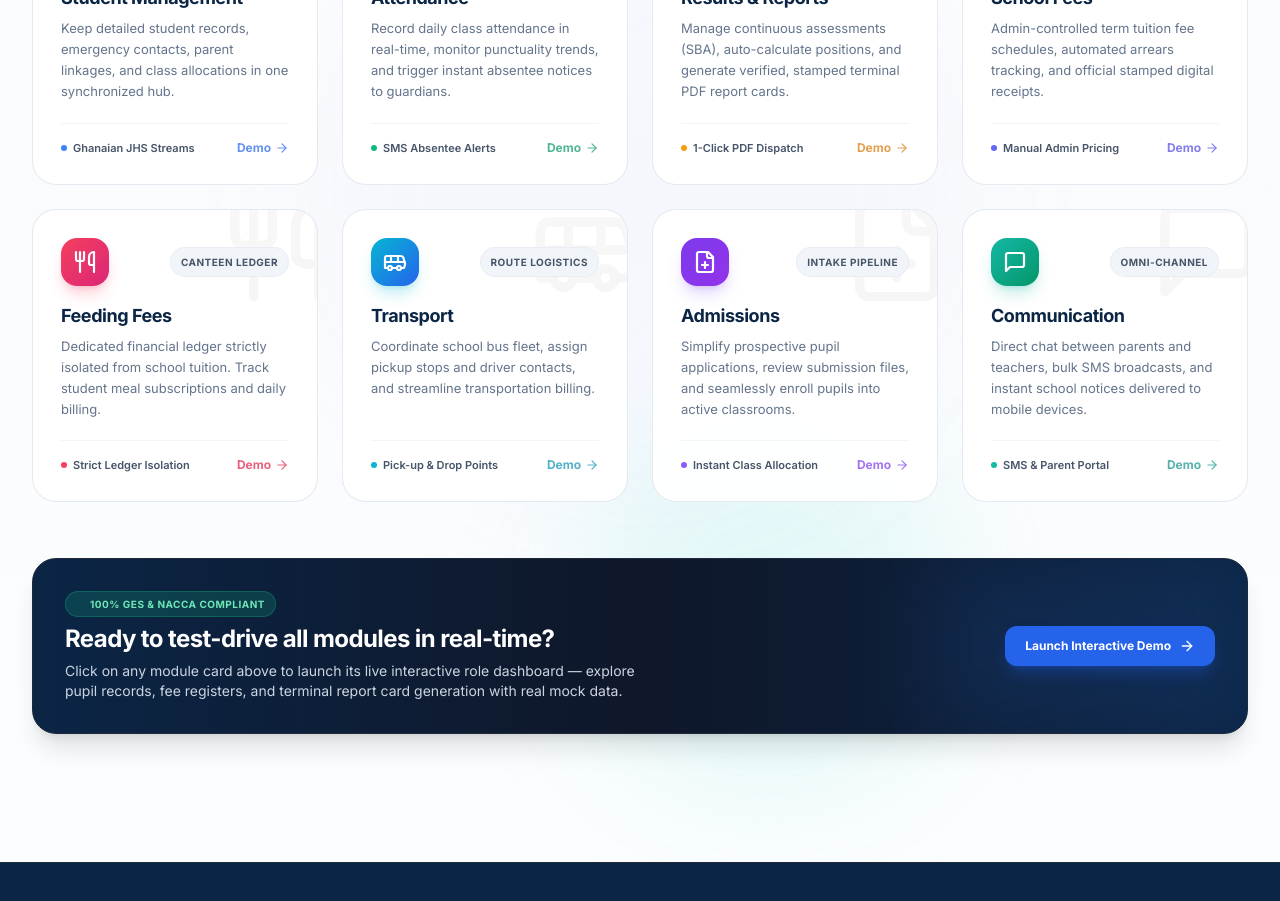
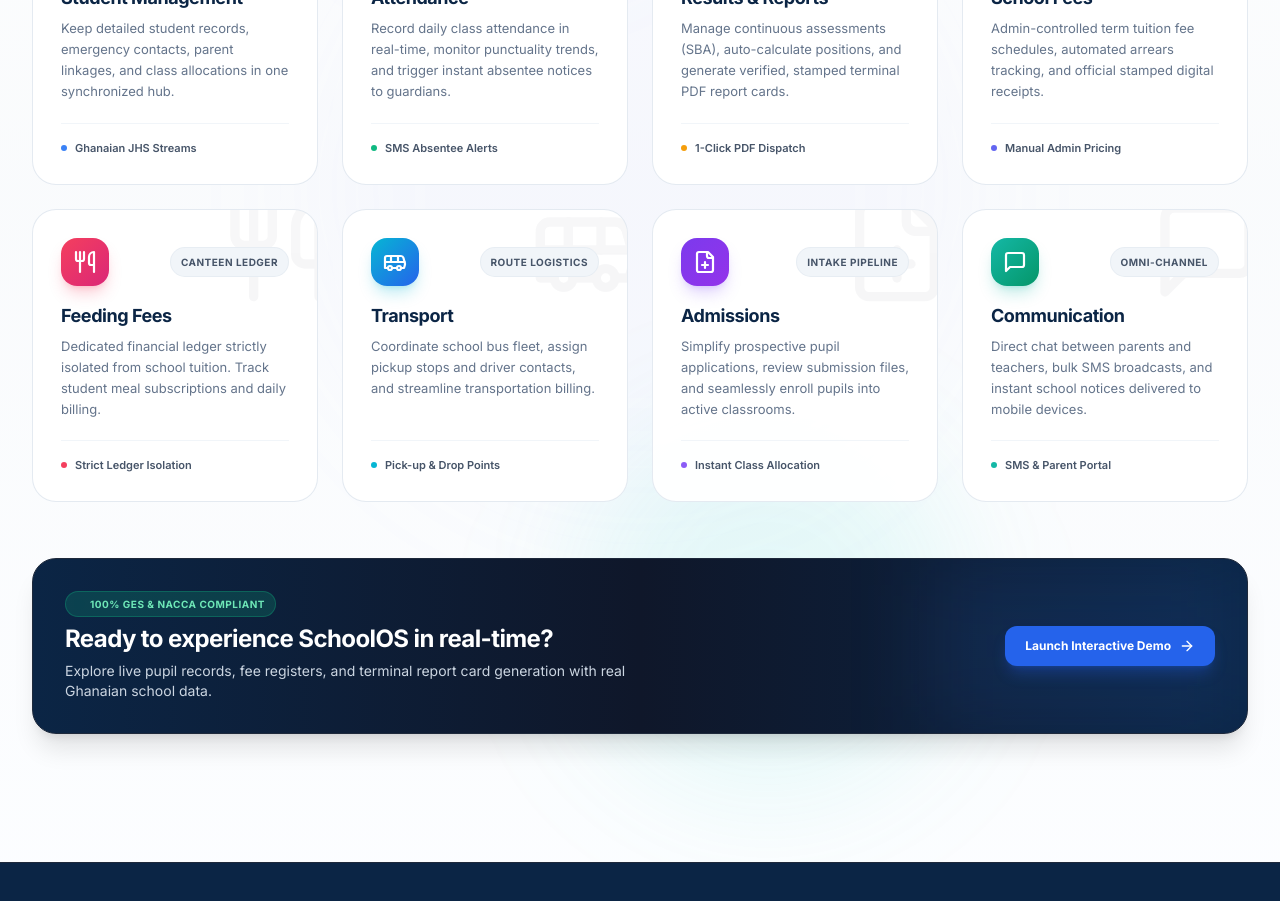
Before and after one commit to Elijahamet/JHS-PROJECT, a React (Vite) app: page / in a window 1280 px wide. Shown: the part 1780-2681 px from the top of the page. Built offline with nearby package versions, Linux system fonts and the light colour scheme.

Commit message:
style: remove demo buttons and click handlers from landing page feature cards

```diff
--- a/src/components/landing/LandingPageView.tsx
+++ b/src/components/landing/LandingPageView.tsx
@@ -298,10 +298,7 @@
           <div className="grid grid-cols-1 sm:grid-cols-2 lg:grid-cols-4 gap-6">
 
             {/* 1. Student Management */}
-            <div
-              onClick={() => handleLaunchRoleDemo('school_admin')}
-              className="group relative rounded-3xl bg-white/95 backdrop-blur-xs border border-slate-200/90 p-6 sm:p-7 shadow-xs hover:shadow-2xl hover:shadow-blue-900/10 hover:-translate-y-2.5 transition-all duration-300 ease-out flex flex-col justify-between overflow-hidden cursor-pointer hover:border-blue-300"
-            >
+            <div className="group relative rounded-3xl bg-white/95 backdrop-blur-xs border border-slate-200/90 p-6 sm:p-7 shadow-xs hover:shadow-2xl hover:shadow-blue-900/10 hover:-translate-y-2.5 transition-all duration-300 ease-out flex flex-col justify-between overflow-hidden cursor-default hover:border-blue-300">
               <div className="absolute -right-8 -bottom-8 w-40 h-40 rounded-full blur-2xl opacity-0 group-hover:opacity-100 transition-opacity duration-500 pointer-events-none bg-blue-500/10" />
               <Users className="absolute -right-4 -top-4 w-28 h-28 text-slate-900 opacity-[0.03] group-hover:opacity-[0.06] group-hover:scale-110 group-hover:rotate-6 transition-all duration-500 pointer-events-none" />
 
@@ -324,23 +321,16 @@
                 </div>
               </div>
 
-              <div className="relative z-10 pt-4 mt-5 border-t border-slate-100 flex items-center justify-between text-xs">
-                <span className="inline-flex items-center gap-1.5 font-semibold text-slate-600 text-[11px]">
-                  <span className="w-1.5 h-1.5 rounded-full bg-blue-500" />
+              <div className="relative z-10 pt-4 mt-5 border-t border-slate-100 flex items-center gap-2 text-xs">
+                <span className="w-1.5 h-1.5 rounded-full bg-blue-500 shrink-0" />
+                <span className="font-semibold text-slate-600 text-[11px]">
                   Ghanaian JHS Streams
-                </span>
-                <span className="inline-flex items-center gap-1 font-bold text-blue-600 text-xs opacity-70 group-hover:opacity-100 group-hover:translate-x-1 transition-all">
-                  <span>Demo</span>
-                  <ArrowRight className="w-3.5 h-3.5" />
                 </span>
               </div>
             </div>
 
             {/* 2. Attendance */}
-            <div
-              onClick={() => handleLaunchRoleDemo('teacher')}
-              className="group relative rounded-3xl bg-white/95 backdrop-blur-xs border border-slate-200/90 p-6 sm:p-7 shadow-xs hover:shadow-2xl hover:shadow-emerald-900/10 hover:-translate-y-2.5 transition-all duration-300 ease-out flex flex-col justify-between overflow-hidden cursor-pointer hover:border-emerald-300"
-            >
+            <div className="group relative rounded-3xl bg-white/95 backdrop-blur-xs border border-slate-200/90 p-6 sm:p-7 shadow-xs hover:shadow-2xl hover:shadow-emerald-900/10 hover:-translate-y-2.5 transition-all duration-300 ease-out flex flex-col justify-between overflow-hidden cursor-default hover:border-emerald-300">
               <div className="absolute -right-8 -bottom-8 w-40 h-40 rounded-full blur-2xl opacity-0 group-hover:opacity-100 transition-opacity duration-500 pointer-events-none bg-emerald-500/10" />
               <CalendarCheck className="absolute -right-4 -top-4 w-28 h-28 text-slate-900 opacity-[0.03] group-hover:opacity-[0.06] group-hover:scale-110 group-hover:rotate-6 transition-all duration-500 pointer-events-none" />
 
@@ -363,23 +353,16 @@
                 </div>
               </div>
 
-              <div className="relative z-10 pt-4 mt-5 border-t border-slate-100 flex items-center justify-between text-xs">
-                <span className="inline-flex items-center gap-1.5 font-semibold text-slate-600 text-[11px]">
-                  <span className="w-1.5 h-1.5 rounded-full bg-emerald-500" />
+              <div className="relative z-10 pt-4 mt-5 border-t border-slate-100 flex items-center gap-2 text-xs">
+                <span className="w-1.5 h-1.5 rounded-full bg-emerald-500 shrink-0" />
+                <span className="font-semibold text-slate-600 text-[11px]">
                   SMS Absentee Alerts
-                </span>
-                <span className="inline-flex items-center gap-1 font-bold text-emerald-600 text-xs opacity-70 group-hover:opacity-100 group-hover:translate-x-1 transition-all">
-                  <span>Demo</span>
-                  <ArrowRight className="w-3.5 h-3.5" />
                 </span>
               </div>
             </div>
 
             {/* 3. Results & Reports */}
-            <div
-              onClick={() => handleLaunchRoleDemo('teacher')}
-              className="group relative rounded-3xl bg-white/95 backdrop-blur-xs border border-slate-200/90 p-6 sm:p-7 shadow-xs hover:shadow-2xl hover:shadow-amber-900/10 hover:-translate-y-2.5 transition-all duration-300 ease-out flex flex-col justify-between overflow-hidden cursor-pointer hover:border-amber-300"
-            >
+            <div className="group relative rounded-3xl bg-white/95 backdrop-blur-xs border border-slate-200/90 p-6 sm:p-7 shadow-xs hover:shadow-2xl hover:shadow-amber-900/10 hover:-translate-y-2.5 transition-all duration-300 ease-out flex flex-col justify-between overflow-hidden cursor-default hover:border-amber-300">
               <div className="absolute -right-8 -bottom-8 w-40 h-40 rounded-full blur-2xl opacity-0 group-hover:opacity-100 transition-opacity duration-500 pointer-events-none bg-amber-500/10" />
               <Award className="absolute -right-4 -top-4 w-28 h-28 text-slate-900 opacity-[0.03] group-hover:opacity-[0.06] group-hover:scale-110 group-hover:rotate-6 transition-all duration-500 pointer-events-none" />
 
@@ -402,23 +385,16 @@
                 </div>
               </div>
 
-              <div className="relative z-10 pt-4 mt-5 border-t border-slate-100 flex items-center justify-between text-xs">
-                <span className="inline-flex items-center gap-1.5 font-semibold text-slate-600 text-[11px]">
-                  <span className="w-1.5 h-1.5 rounded-full bg-amber-500" />
+              <div className="relative z-10 pt-4 mt-5 border-t border-slate-100 flex items-center gap-2 text-xs">
+                <span className="w-1.5 h-1.5 rounded-full bg-amber-500 shrink-0" />
+                <span className="font-semibold text-slate-600 text-[11px]">
                   1-Click PDF Dispatch
-                </span>
-                <span className="inline-flex items-center gap-1 font-bold text-amber-600 text-xs opacity-70 group-hover:opacity-100 group-hover:translate-x-1 transition-all">
-                  <span>Demo</span>
-                  <ArrowRight className="w-3.5 h-3.5" />
                 </span>
               </div>
             </div>
 
             {/* 4. School Fees */}
-            <div
-              onClick={() => handleLaunchRoleDemo('accountant')}
-              className="group relative rounded-3xl bg-white/95 backdrop-blur-xs border border-slate-200/90 p-6 sm:p-7 shadow-xs hover:shadow-2xl hover:shadow-indigo-900/10 hover:-translate-y-2.5 transition-all duration-300 ease-out flex flex-col justify-between overflow-hidden cursor-pointer hover:border-indigo-300"
-            >
+            <div className="group relative rounded-3xl bg-white/95 backdrop-blur-xs border border-slate-200/90 p-6 sm:p-7 shadow-xs hover:shadow-2xl hover:shadow-indigo-900/10 hover:-translate-y-2.5 transition-all duration-300 ease-out flex flex-col justify-between overflow-hidden cursor-default hover:border-indigo-300">
               <div className="absolute -right-8 -bottom-8 w-40 h-40 rounded-full blur-2xl opacity-0 group-hover:opacity-100 transition-opacity duration-500 pointer-events-none bg-indigo-500/10" />
               <CreditCard className="absolute -right-4 -top-4 w-28 h-28 text-slate-900 opacity-[0.03] group-hover:opacity-[0.06] group-hover:scale-110 group-hover:rotate-6 transition-all duration-500 pointer-events-none" />
 
@@ -441,23 +417,16 @@
                 </div>
               </div>
 
-              <div className="relative z-10 pt-4 mt-5 border-t border-slate-100 flex items-center justify-between text-xs">
-                <span className="inline-flex items-center gap-1.5 font-semibold text-slate-600 text-[11px]">
-                  <span className="w-1.5 h-1.5 rounded-full bg-indigo-500" />
+              <div className="relative z-10 pt-4 mt-5 border-t border-slate-100 flex items-center gap-2 text-xs">
+                <span className="w-1.5 h-1.5 rounded-full bg-indigo-500 shrink-0" />
+                <span className="font-semibold text-slate-600 text-[11px]">
                   Manual Admin Pricing
-                </span>
-                <span className="inline-flex items-center gap-1 font-bold text-indigo-600 text-xs opacity-70 group-hover:opacity-100 group-hover:translate-x-1 transition-all">
-                  <span>Demo</span>
-                  <ArrowRight className="w-3.5 h-3.5" />
                 </span>
               </div>
             </div>
 
             {/* 5. Feeding Fees */}
-            <div
-              onClick={() => handleLaunchRoleDemo('accountant')}
-              className="group relative rounded-3xl bg-white/95 backdrop-blur-xs border border-slate-200/90 p-6 sm:p-7 shadow-xs hover:shadow-2xl hover:shadow-rose-900/10 hover:-translate-y-2.5 transition-all duration-300 ease-out flex flex-col justify-between overflow-hidden cursor-pointer hover:border-rose-300"
-            >
+            <div className="group relative rounded-3xl bg-white/95 backdrop-blur-xs border border-slate-200/90 p-6 sm:p-7 shadow-xs hover:shadow-2xl hover:shadow-rose-900/10 hover:-translate-y-2.5 transition-all duration-300 ease-out flex flex-col justify-between overflow-hidden cursor-default hover:border-rose-300">
               <div className="absolute -right-8 -bottom-8 w-40 h-40 rounded-full blur-2xl opacity-0 group-hover:opacity-100 transition-opacity duration-500 pointer-events-none bg-rose-500/10" />
               <Utensils className="absolute -right-4 -top-4 w-28 h-28 text-slate-900 opacity-[0.03] group-hover:opacity-[0.06] group-hover:scale-110 group-hover:rotate-6 transition-all duration-500 pointer-events-none" />
 
@@ -480,23 +449,16 @@
                 </div>
               </div>
 
-              <div className="relative z-10 pt-4 mt-5 border-t border-slate-100 flex items-center justify-between text-xs">
-                <span className="inline-flex items-center gap-1.5 font-semibold text-slate-600 text-[11px]">
-                  <span className="w-1.5 h-1.5 rounded-full bg-rose-500" />
+              <div className="relative z-10 pt-4 mt-5 border-t border-slate-100 flex items-center gap-2 text-xs">
+                <span className="w-1.5 h-1.5 rounded-full bg-rose-500 shrink-0" />
+                <span className="font-semibold text-slate-600 text-[11px]">
                   Strict Ledger Isolation
-                </span>
-                <span className="inline-flex items-center gap-1 font-bold text-rose-600 text-xs opacity-70 group-hover:opacity-100 group-hover:translate-x-1 transition-all">
-                  <span>Demo</span>
-                  <ArrowRight className="w-3.5 h-3.5" />
                 </span>
               </div>
             </div>
 
             {/* 6. Transport */}
-            <div
-              onClick={() => handleLaunchRoleDemo('parent')}
-              className="group relative rounded-3xl bg-white/95 backdrop-blur-xs border border-slate-200/90 p-6 sm:p-7 shadow-xs hover:shadow-2xl hover:shadow-cyan-900/10 hover:-translate-y-2.5 transition-all duration-300 ease-out flex flex-col justify-between overflow-hidden cursor-pointer hover:border-cyan-300"
-            >
+            <div className="group relative rounded-3xl bg-white/95 backdrop-blur-xs border border-slate-200/90 p-6 sm:p-7 shadow-xs hover:shadow-2xl hover:shadow-cyan-900/10 hover:-translate-y-2.5 transition-all duration-300 ease-out flex flex-col justify-between overflow-hidden cursor-default hover:border-cyan-300">
               <div className="absolute -right-8 -bottom-8 w-40 h-40 rounded-full blur-2xl opacity-0 group-hover:opacity-100 transition-opacity duration-500 pointer-events-none bg-cyan-500/10" />
               <Bus className="absolute -right-4 -top-4 w-28 h-28 text-slate-900 opacity-[0.03] group-hover:opacity-[0.06] group-hover:scale-110 group-hover:rotate-6 transition-all duration-500 pointer-events-none" />
 
@@ -519,23 +481,16 @@
                 </div>
               </div>
 
-              <div className="relative z-10 pt-4 mt-5 border-t border-slate-100 flex items-center justify-between text-xs">
-                <span className="inline-flex items-center gap-1.5 font-semibold text-slate-600 text-[11px]">
-                  <span className="w-1.5 h-1.5 rounded-full bg-cyan-500" />
+              <div className="relative z-10 pt-4 mt-5 border-t border-slate-100 flex items-center gap-2 text-xs">
+                <span className="w-1.5 h-1.5 rounded-full bg-cyan-500 shrink-0" />
+                <span className="font-semibold text-slate-600 text-[11px]">
                   Pick-up & Drop Points
-                </span>
-                <span className="inline-flex items-center gap-1 font-bold text-cyan-600 text-xs opacity-70 group-hover:opacity-100 group-hover:translate-x-1 transition-all">
-                  <span>Demo</span>
-                  <ArrowRight className="w-3.5 h-3.5" />
                 </span>
               </div>
             </div>
 
             {/* 7. Admissions */}
-            <div
-              onClick={() => handleLaunchRoleDemo('school_admin')}
-              className="group relative rounded-3xl bg-white/95 backdrop-blur-xs border border-slate-200/90 p-6 sm:p-7 shadow-xs hover:shadow-2xl hover:shadow-violet-900/10 hover:-translate-y-2.5 transition-all duration-300 ease-out flex flex-col justify-between overflow-hidden cursor-pointer hover:border-violet-300"
-            >
+            <div className="group relative rounded-3xl bg-white/95 backdrop-blur-xs border border-slate-200/90 p-6 sm:p-7 shadow-xs hover:shadow-2xl hover:shadow-violet-900/10 hover:-translate-y-2.5 transition-all duration-300 ease-out flex flex-col justify-between overflow-hidden cursor-default hover:border-violet-300">
               <div className="absolute -right-8 -bottom-8 w-40 h-40 rounded-full blur-2xl opacity-0 group-hover:opacity-100 transition-opacity duration-500 pointer-events-none bg-violet-500/10" />
               <FilePlus className="absolute -right-4 -top-4 w-28 h-28 text-slate-900 opacity-[0.03] group-hover:opacity-[0.06] group-hover:scale-110 group-hover:rotate-6 transition-all duration-500 pointer-events-none" />
 
@@ -558,23 +513,16 @@
                 </div>
               </div>
 
-              <div className="relative z-10 pt-4 mt-5 border-t border-slate-100 flex items-center justify-between text-xs">
-                <span className="inline-flex items-center gap-1.5 font-semibold text-slate-600 text-[11px]">
-                  <span className="w-1.5 h-1.5 rounded-full bg-violet-500" />
+              <div className="relative z-10 pt-4 mt-5 border-t border-slate-100 flex items-center gap-2 text-xs">
+                <span className="w-1.5 h-1.5 rounded-full bg-violet-500 shrink-0" />
+                <span className="font-semibold text-slate-600 text-[11px]">
                   Instant Class Allocation
-                </span>
-                <span className="inline-flex items-center gap-1 font-bold text-violet-600 text-xs opacity-70 group-hover:opacity-100 group-hover:translate-x-1 transition-all">
-                  <span>Demo</span>
-                  <ArrowRight className="w-3.5 h-3.5" />
                 </span>
               </div>
             </div>
 
             {/* 8. Communication */}
-            <div
-              onClick={() => handleLaunchRoleDemo('parent')}
-              className="group relative rounded-3xl bg-white/95 backdrop-blur-xs border border-slate-200/90 p-6 sm:p-7 shadow-xs hover:shadow-2xl hover:shadow-teal-900/10 hover:-translate-y-2.5 transition-all duration-300 ease-out flex flex-col justify-between overflow-hidden cursor-pointer hover:border-teal-300"
-            >
+            <div className="group relative rounded-3xl bg-white/95 backdrop-blur-xs border border-slate-200/90 p-6 sm:p-7 shadow-xs hover:shadow-2xl hover:shadow-teal-900/10 hover:-translate-y-2.5 transition-all duration-300 ease-out flex flex-col justify-between overflow-hidden cursor-default hover:border-teal-300">
               <div className="absolute -right-8 -bottom-8 w-40 h-40 rounded-full blur-2xl opacity-0 group-hover:opacity-100 transition-opacity duration-500 pointer-events-none bg-teal-500/10" />
               <MessageSquare className="absolute -right-4 -top-4 w-28 h-28 text-slate-900 opacity-[0.03] group-hover:opacity-[0.06] group-hover:scale-110 group-hover:rotate-6 transition-all duration-500 pointer-events-none" />
 
@@ -597,14 +545,10 @@
                 </div>
               </div>
 
-              <div className="relative z-10 pt-4 mt-5 border-t border-slate-100 flex items-center justify-between text-xs">
-                <span className="inline-flex items-center gap-1.5 font-semibold text-slate-600 text-[11px]">
-                  <span className="w-1.5 h-1.5 rounded-full bg-teal-500" />
+              <div className="relative z-10 pt-4 mt-5 border-t border-slate-100 flex items-center gap-2 text-xs">
+                <span className="w-1.5 h-1.5 rounded-full bg-teal-500 shrink-0" />
+                <span className="font-semibold text-slate-600 text-[11px]">
                   SMS & Parent Portal
-                </span>
-                <span className="inline-flex items-center gap-1 font-bold text-teal-600 text-xs opacity-70 group-hover:opacity-100 group-hover:translate-x-1 transition-all">
-                  <span>Demo</span>
-                  <ArrowRight className="w-3.5 h-3.5" />
                 </span>
               </div>
             </div>
@@ -620,10 +564,10 @@
                 100% GES & NaCCA Compliant
               </div>
               <h4 className="text-xl sm:text-2xl font-bold tracking-tight text-white">
-                Ready to test-drive all modules in real-time?
+                Ready to experience SchoolOS in real-time?
               </h4>
               <p className="text-xs sm:text-sm text-slate-300 max-w-xl font-normal">
-                Click on any module card above to launch its live interactive role dashboard — explore pupil records, fee registers, and terminal report card generation with real mock data.
+                Explore live pupil records, fee registers, and terminal report card generation with real Ghanaian school data.
               </p>
             </div>
             <div className="flex items-center gap-3 shrink-0 relative z-10">
```
